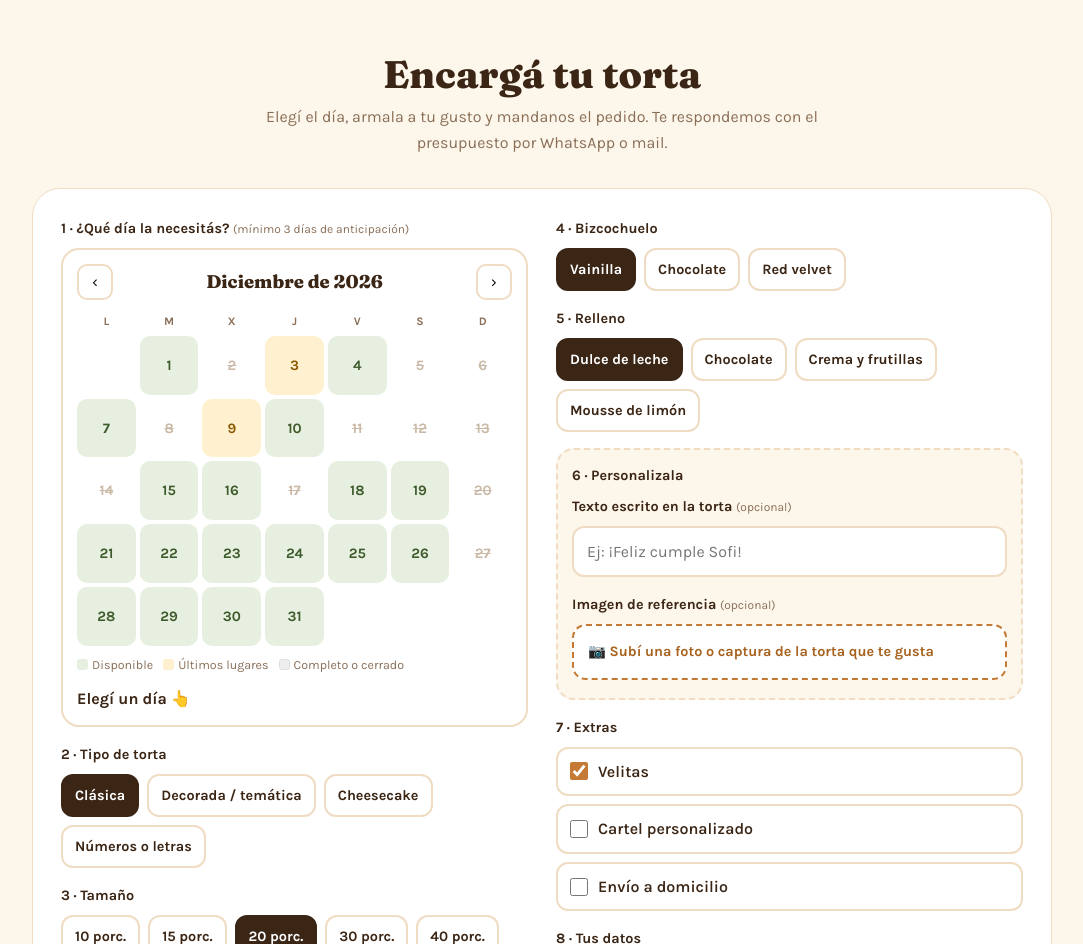
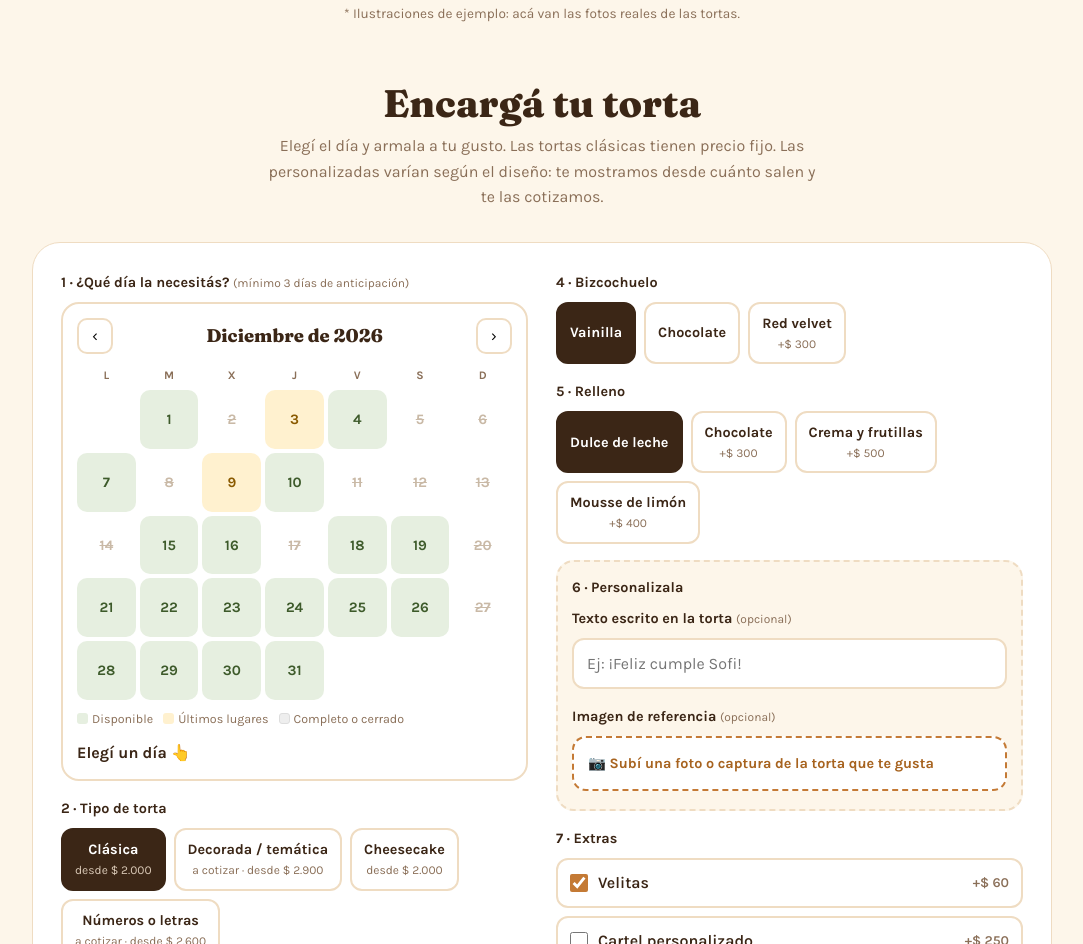
Before and after one commit to fedechaer/PROYECTOS, a plain HTML site: page ejemplos/panaderia/index.html in a window 1280 px wide. Shown: the part 1856-2800 px from the top of the page, without its empty margins (98-1181 px from the left). Drawn offline with Linux system fonts and the light colour scheme.

Commit message:
Horno de Barrio: precio fijo en tortas estándar y cotización en personalizadas
- Clásica y cheesecake: precio fijo según tamaño, relleno y extras,
  con botón para encargar
- Decorada/temática y números o letras: precio 'desde' y cotización
  según el diseño, con botón para pedir presupuesto
- La galería muestra el precio o el 'desde' según el tipo

Co-Authored-By: Claude Opus 5.5 <noreply@anthropic.com>
Claude-Session: https://claude.ai/code/session_013bjxMD1FnhQY94q2XuqYyz

```diff
--- a/ejemplos/panaderia/index.html
+++ b/ejemplos/panaderia/index.html
@@ -147,7 +147,7 @@
     <div class="fresh" id="fresh">🥖 Pan recién horneado</div>
     <div class="em">🎂</div>
     <h1>El pan de todos los días<br>y la torta <span>de tu festejo</span></h1>
-    <p>Bizcochos, pan del día y tortas por encargo. Elegí la fecha, armá tu torta a tu gusto y te pasamos el presupuesto.</p>
+    <p>Bizcochos, pan del día y tortas por encargo. Elegí la fecha, armá tu torta y mirá el precio al instante. Las personalizadas te las cotizamos.</p>
     <a class="btn" href="#encargo">Encargá tu torta</a>
     <a class="btn ghost" href="#tortas" style="margin-left:6px">Ver tortas</a>
   </div>
@@ -172,7 +172,7 @@
 
   <section id="encargo" style="padding-top:0"><div class="wrap">
     <h2>Encargá tu torta</h2>
-    <p class="lead">Elegí el día, armala a tu gusto y mandanos el pedido. Te respondemos con el presupuesto por WhatsApp o mail.</p>
+    <p class="lead">Elegí el día y armala a tu gusto. Las tortas clásicas tienen precio fijo. Las personalizadas varían según el diseño: te mostramos desde cuánto salen y te las cotizamos.</p>
 
     <div class="order">
       <div>
@@ -224,19 +224,21 @@
         <div class="quote" aria-live="polite">
           <b class="qt">Tu pedido</b>
           <div id="qResumen" class="qr">—</div>
+          <div class="tot"><span id="qEt">Precio</span><b id="qTotal">$ 0</b></div>
+          <small id="qNota"></small>
           <button class="btn" type="button" id="send">📩 Pedir presupuesto</button>
-          <small>Te llega por WhatsApp y por mail a la pastelería. Te respondemos con el precio.</small>
+          <small id="qCanal">Le llega a la pastelería por WhatsApp y por mail.</small>
           <div class="err" id="err"></div>
         </div>
         <div class="done" id="done" role="status">
           <b>✅ ¡Pedido enviado!</b>
-          <p>La pastelería ya lo recibió y te responde con el presupuesto.</p>
+          <p id="doneTxt">La pastelería ya lo recibió y te responde con el presupuesto.</p>
           <p id="doneImg" style="display:none">📷 Si subiste una imagen, pegala también en el chat de WhatsApp que se abrió.</p>
           <button class="btn ghost" type="button" id="otro">Armar otro pedido</button>
         </div>
       </div>
     </div>
-    <p class="note">* Sabores y disponibilidad de ejemplo.</p>
+    <p class="note">* Precios, sabores y disponibilidad de ejemplo.</p>
   </div></section>
 
   <section style="padding-top:0"><div class="wrap">
@@ -273,16 +275,16 @@ const CONFIG = {
   anticipacion: 3,
   diasCerrado: [0]   // domingos sin entregas de tortas
 };
-const TIPOS = [
-  {id:"clasica",  n:"Clásica"},
-  {id:"decorada", n:"Decorada / temática"},
-  {id:"cheese",   n:"Cheesecake"},
-  {id:"numero",   n:"Números o letras"}
+const TIPOS = [   // pers: personalizada -> se muestra "desde" y se cotiza
+  {id:"clasica",  n:"Clásica",             base:900,  porc:110, pers:false},
+  {id:"decorada", n:"Decorada / temática", base:1500, porc:140, pers:true},
+  {id:"cheese",   n:"Cheesecake",          base:800,  porc:120, pers:false},
+  {id:"numero",   n:"Números o letras",    base:1300, porc:130, pers:true}
 ];
 const PORCIONES = [10, 15, 20, 30, 40];
-const BIZC = [{n:"Vainilla"},{n:"Chocolate"},{n:"Red velvet"}];
-const RELL = [{n:"Dulce de leche"},{n:"Chocolate"},{n:"Crema y frutillas"},{n:"Mousse de limón"}];
-const EXTRAS = [{id:"velas",n:"Velitas"},{id:"topper",n:"Cartel personalizado"},{id:"envio",n:"Envío a domicilio"}];
+const BIZC = [{n:"Vainilla",x:0},{n:"Chocolate",x:0},{n:"Red velvet",x:300}];
+const RELL = [{n:"Dulce de leche",x:0},{n:"Chocolate",x:150},{n:"Crema y frutillas",x:250},{n:"Mousse de limón",x:200}];   // x = extra cada 10 porciones
+const EXTRAS = [{id:"velas",n:"Velitas",x:60},{id:"topper",n:"Cartel personalizado",x:250},{id:"envio",n:"Envío a domicilio",x:200}];
 
 /* Galería de ejemplo: colores y forma de la ilustración */
 const TORTAS = [
@@ -298,6 +300,7 @@ const TORTAS = [
 
 const $ = s => document.querySelector(s);
 const $$ = s => [...document.querySelectorAll(s)];
+const fmt = n => "$ " + Math.round(n).toLocaleString("es-UY");
 const DSEM = ["domingo","lunes","martes","miércoles","jueves","viernes","sábado"];
 
 /* ================== Ilustraciones SVG ================== */
@@ -338,7 +341,7 @@ $$(".cake").forEach(b => b.onclick = () => abrirLB(+b.dataset.i));
 function abrirLB(i){
   lbI = (i + TORTAS.length) % TORTAS.length; const t = TORTAS[lbI];
   $("#lbPic").innerHTML = cakeSVG(t); $("#lbT").textContent = t.n; $("#lbD").textContent = t.d;
-  $("#lbDl").innerHTML = `<dt>Tipo</dt><dd>${TIPOS.find(x=>x.id===t.tipo).n}</dd><dt>Bizcochuelo</dt><dd>${t.bizc}</dd><dt>Relleno</dt><dd>${t.rell}</dd><dt>Tamaño</dt><dd>${t.porc} porciones</dd>`;
+  $("#lbDl").innerHTML = `<dt>Tipo</dt><dd>${TIPOS.find(x=>x.id===t.tipo).n}</dd><dt>Bizcochuelo</dt><dd>${t.bizc}</dd><dt>Relleno</dt><dd>${t.rell}</dd><dt>Tamaño</dt><dd>${t.porc} porciones</dd><dt>${TIPOS.find(x=>x.id===t.tipo).pers ? "Desde" : "Precio"}</dt><dd><b>${fmt(precio({tipo:t.tipo, porc:t.porc, bizc:t.bizc, rell:t.rell, extras:new Set()}))}</b>${TIPOS.find(x=>x.id===t.tipo).pers ? " · a cotizar" : ""}</dd>`;
   $("#lb").classList.add("show"); $("#lbX").focus();
 }
 const cerrarLB = () => $("#lb").classList.remove("show");
@@ -405,6 +408,19 @@ $("#nextM").onclick = () => { vista = new Date(vista.getFullYear(), vista.getMon
 const sel = {fecha:null, tipo:"clasica", porc:20, bizc:"Vainilla", rell:"Dulce de leche", extras:new Set(["velas"])};
 let imagen = null;
 
+function precio(s){
+  const t = TIPOS.find(x => x.id === s.tipo);
+  let p = t.base + t.porc * s.porc;
+  p += BIZC.find(x => x.n === s.bizc).x;
+  p += RELL.find(x => x.n === s.rell).x * s.porc / 10;
+  s.extras.forEach(id => p += EXTRAS.find(x => x.id === id).x);
+  return Math.round(p / 10) * 10;
+}
+const esPers = () => TIPOS.find(x => x.id === sel.tipo).pers;
+function textoPrecio(){
+  return esPers() ? `Desde ${fmt(precio(sel))} · precio final a cotizar según el diseño` : `Precio: ${fmt(precio(sel))}`;
+}
+
 function chips(el, items, key, label, sub){
   $(el).innerHTML = items.map(it => { const v = typeof it === "object" ? (it.id || it.n) : it;
     return `<button type="button" class="${sel[key]===v?'on':''}" data-v="${v}">${label(it)}${sub ? `<small>${sub(it)}</small>` : ""}</button>`; }).join("");
@@ -440,16 +456,21 @@ function resumen(){
 }
 
 function renderForm(){
-  chips("#tipo", TIPOS, "tipo", t => t.n);
+  chips("#tipo", TIPOS, "tipo", t => t.n, t => (t.pers ? "a cotizar · desde " : "desde ") + fmt(t.base + t.porc * 10));
   chips("#porc", PORCIONES, "porc", p => `${p} porc.`, p => p <= 10 ? "chica" : p <= 20 ? "mediana" : p <= 30 ? "grande" : "fiesta");
-  chips("#bizc", BIZC, "bizc", b => b.n);
-  chips("#rell", RELL, "rell", r => r.n);
-  $("#extras").innerHTML = EXTRAS.map(e => `<label><input type="checkbox" data-x="${e.id}" ${sel.extras.has(e.id)?"checked":""}> ${e.n}</label>`).join("");
+  chips("#bizc", BIZC, "bizc", b => b.n, b => b.x ? "+" + fmt(b.x) : "");
+  chips("#rell", RELL, "rell", r => r.n, r => r.x ? "+" + fmt(r.x * sel.porc / 10) : "");
+  $("#extras").innerHTML = EXTRAS.map(e => `<label><input type="checkbox" data-x="${e.id}" ${sel.extras.has(e.id)?"checked":""}> ${e.n}<span>+${fmt(e.x)}</span></label>`).join("");
   $$("#extras input").forEach(i => i.onchange = () => { i.checked ? sel.extras.add(i.dataset.x) : sel.extras.delete(i.dataset.x); renderForm(); });
   $("#fNum").style.display = sel.tipo === "numero" ? "" : "none";
   $("#fTema").style.display = sel.tipo === "decorada" ? "" : "none";
   $("#numPrev").innerHTML = numSVG($("#numTxt").value);
   $("#qResumen").textContent = resumen();
+  const pers = esPers();
+  $("#qEt").textContent = pers ? "Desde" : "Precio";
+  $("#qTotal").textContent = fmt(precio(sel));
+  $("#qNota").textContent = pers ? "Es una torta personalizada: el precio varía según el diseño y te lo cotizamos." : `≈ ${fmt(precio(sel) / sel.porc)} por porción`;
+  $("#send").textContent = pers ? "📩 Pedir presupuesto" : "💬 Encargar por WhatsApp";
   $("#err").textContent = "";
   renderCal();
 }
@@ -480,8 +501,9 @@ $("#send").onclick = () => {
   if (!nom){ $("#err").textContent = "Poné tu nombre"; $("#nom").focus(); return; }
   if (!tel){ $("#err").textContent = "Dejanos tu WhatsApp para pasarte el presupuesto"; $("#tel").focus(); return; }
 
-  const cuerpo = `${resumen()}${$("#dedi").value.trim() ? "\n💬 " + $("#dedi").value.trim() : ""}\n\n👤 ${nom} · ${tel}${mail ? " · " + mail : ""}`;
-  const wa = `¡Hola Horno de Barrio! Quiero pedir presupuesto para una torta:\n\n${cuerpo}${imagen ? "\n\nTe mando la imagen de referencia acá abajo 👇" : ""}`;
+  const cuerpo = `${resumen()}${$("#dedi").value.trim() ? "\n💬 " + $("#dedi").value.trim() : ""}\n\n💲 ${textoPrecio()}\n👤 ${nom} · ${tel}${mail ? " · " + mail : ""}`;
+  const intro = esPers() ? "Quiero pedir presupuesto para una torta personalizada:" : "Quiero encargar una torta:";
+  const wa = `¡Hola Horno de Barrio! ${intro}\n\n${cuerpo}${imagen ? "\n\nTe mando la imagen de referencia acá abajo 👇" : ""}`;
 
   if (!CONFIG.whatsapp && !CONFIG.email){
     alert("Demo: acá se abre WhatsApp con este mensaje:\n\n" + wa + "\n\nY le llega un mail a la pastelería con los mismos datos" + (imagen ? " y la imagen adjunta." : "."));
@@ -490,7 +512,7 @@ $("#send").onclick = () => {
     if (CONFIG.whatsapp) window.open("https://wa.me/" + CONFIG.whatsapp + "?text=" + encodeURIComponent(wa), "_blank");
     if (CONFIG.email){
       const fd = new FormData();
-      fd.append("_subject", `Pedido de torta · ${nom} · ${sel.fecha.toLocaleDateString("es-UY")}`);
+      fd.append("_subject", `${esPers() ? "Presupuesto" : "Encargo"} de torta · ${nom} · ${sel.fecha.toLocaleDateString("es-UY")}`);
       fd.append("_template", "table");
       fd.append("_captcha", "false");
       if (mail) fd.append("_replyto", mail);
@@ -502,6 +524,7 @@ $("#send").onclick = () => {
   }
   $(".quote").style.display = "none";
   $("#doneImg").style.display = imagen ? "" : "none";
+  $("#doneTxt").textContent = esPers() ? "La pastelería ya lo recibió y te responde con el presupuesto." : "La pastelería ya lo recibió y te confirma el encargo.";
   $("#done").classList.add("show");
 };
 $("#otro").onclick = () => { $("#done").classList.remove("show"); $(".quote").style.display = ""; };
```
Also changed, not shown: previews/decano-malvin.jpg, previews/ejemplo-cerveceria.jpg, previews/ejemplo-panaderia.jpg, previews/ejemplo-viandas.jpg, previews/la-fabrica-malvin.jpg.
